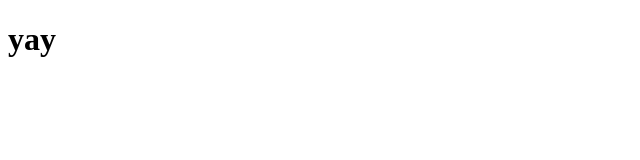
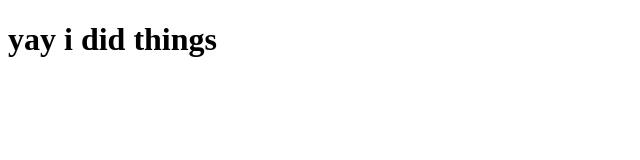
Before and after one commit to cryptologica/angularjs-coursera, a plain HTML site: page index.html in a window 1280 px wide. Shown: the whole page, without its empty margins (0-640 px from the left). Drawn offline with Linux system fonts and the light colour scheme.

Commit message:
ensure up-to-date

```diff
--- a/index.html
+++ b/index.html
@@ -5,6 +5,6 @@
     <title>Hello Coursera</title>
   </head>
   <body>
-    <h1> yay </h1>
+    <h1> yay i did things </h1>
   </body>
 </html>
```
